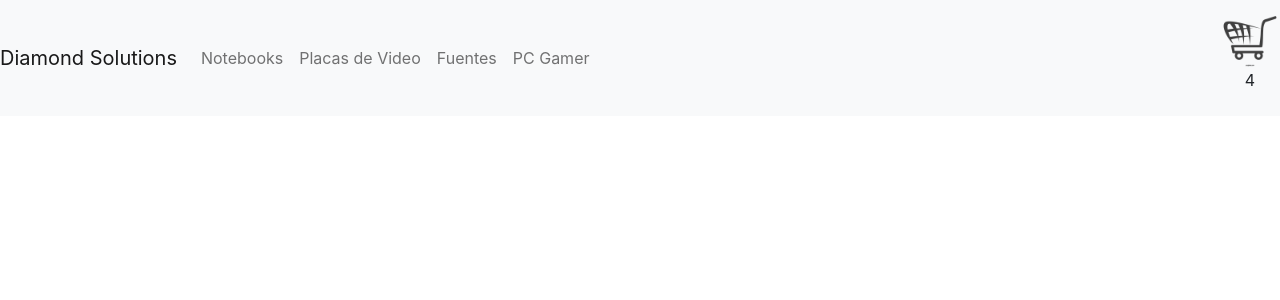
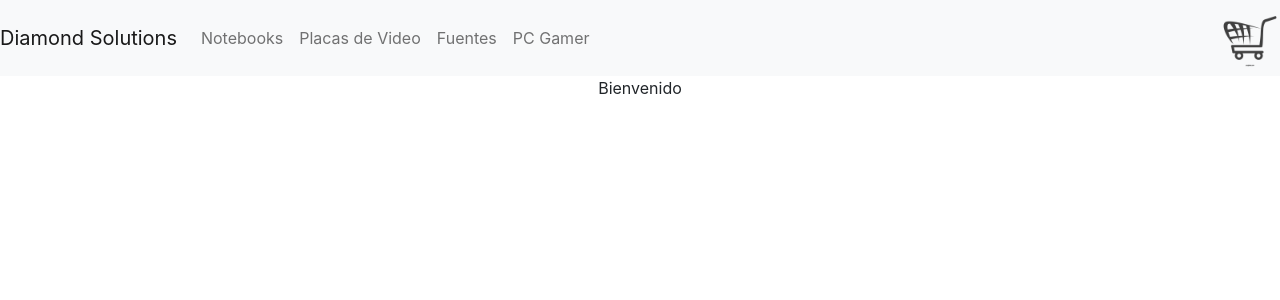
Before and after one commit to DiegaG182/ReactJs, a React (Create React App) app: page / in a window 1280 px wide. Shown: the top 300 px of the page. Built offline with nearby package versions, Linux system fonts and the light colour scheme.

Commit message:
componentes 1 desde app

```diff
--- a/src/App.js
+++ b/src/App.js
@@ -1,5 +1,6 @@
 //import logo from './logo.svg';
 import './App.css';
+import ItemListContainer from './components/ItemListContainer';
 import Navbar from './components/Navbar';
 
 function App() {
@@ -7,6 +8,7 @@ function App() {
   return (
     <div className="App">
       <Navbar />
+      <ItemListContainer greeting = "Bienvenido"/>
     </div>
   );
 }
--- a/src/components/CartWidget.jsx
+++ b/src/components/CartWidget.jsx
@@ -1,11 +1,5 @@
 import React from 'react';
 import logoImage from '../images/cart.png'
-
-const ItemListContainer = ({greeting}) =>{
-    return(
-        <p>{greeting}</p>
-    )
-}
 
 const CartWidget = () =>{
 
@@ -13,7 +7,6 @@ const CartWidget = () =>{
         <div className="row">
             <div className="logo">
                 <img src={logoImage} width="60" height="60" alt="cart" />
-                <ItemListContainer greeting="4"/>
             </div>
       </div>
     )
--- /dev/null
+++ b/src/components/ItemListContainer.jsx
@@ -0,0 +1,6 @@
+const ItemListContainer = ({greeting}) =>{
+    return(
+        <p>{greeting}</p>
+    )
+}
+export default ItemListContainer;
```
